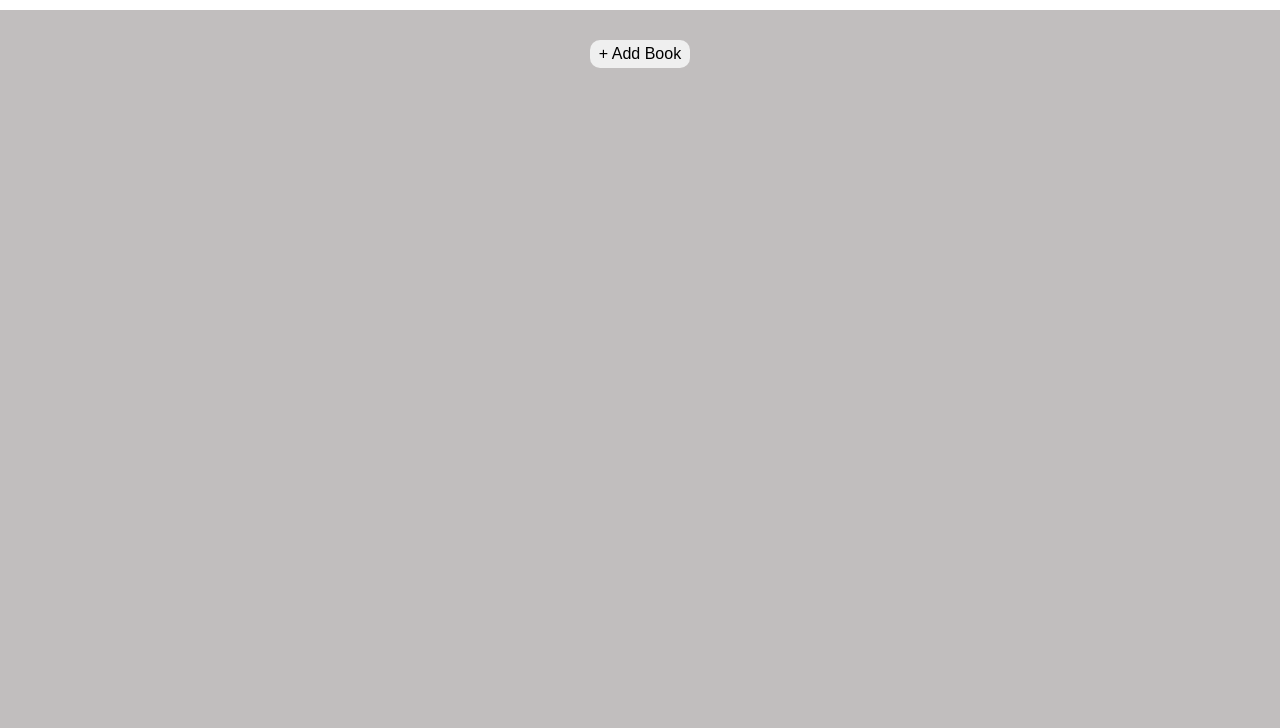
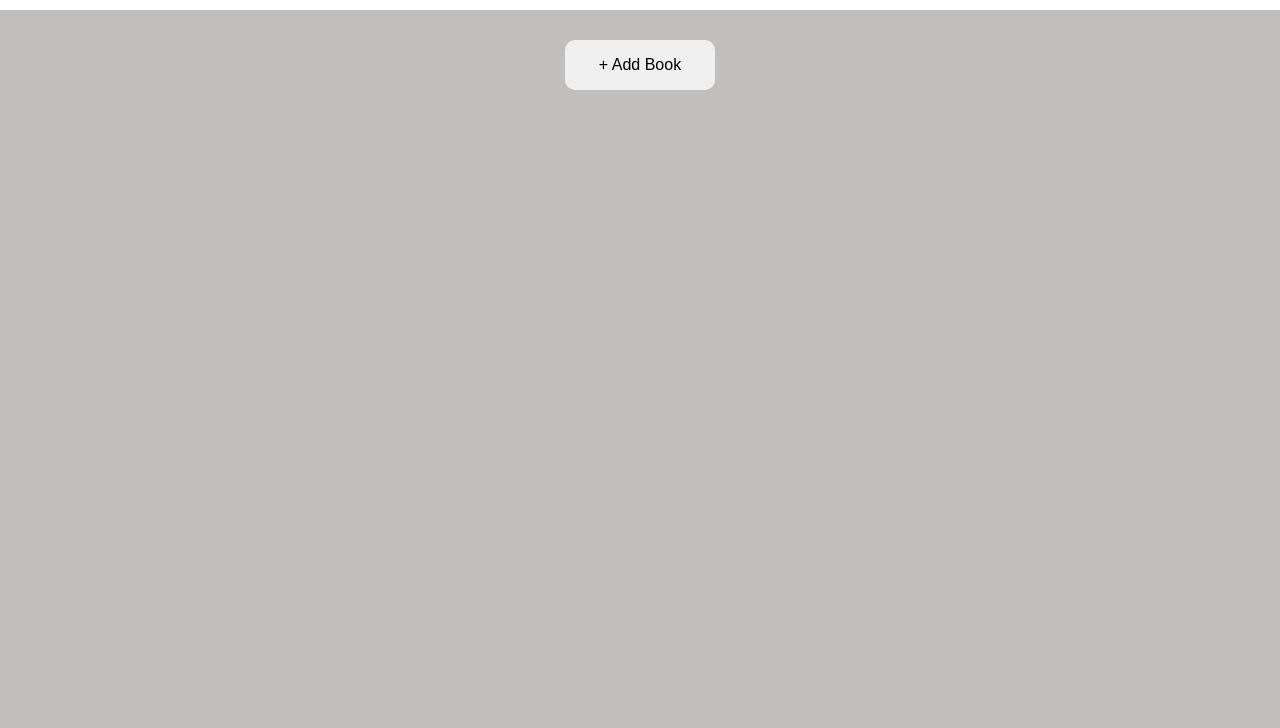
Before and after one commit to manny53365/odin-library, a plain HTML site: page index.html in a window 1280 px wide. Shown: the part 72-800 px from the top of the page. Drawn offline with Linux system fonts and the light colour scheme.

Commit message:
adjusted the sizing of the add book button

```diff
--- a/css/styles.css
+++ b/css/styles.css
@@ -35,9 +35,10 @@ form, input, button {
 
 .add-book-btn {
     margin-top: 30px;
-    width: 100px;
+    width: 150px;
     border: none;
     border-radius: 10px;
+    height: 50px;
 }
 
 .book-cards {
```
